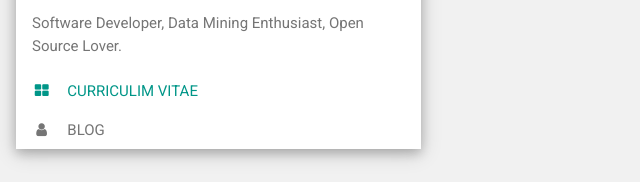
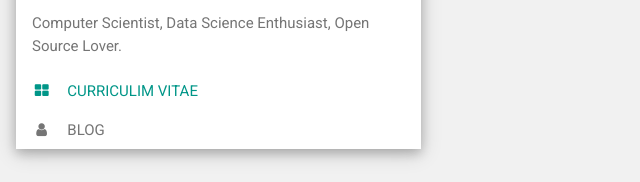
Before and after one commit to arteagac/arteagac.github.io, a plain HTML site: page index.html in a window 1280 px wide. Shown: the part 271-453 px from the top of the page, 0-640 px from the left. Drawn offline with nearby package versions, Linux system fonts and the light colour scheme.

Commit message:
Update index.html

```diff
--- a/index.html
+++ b/index.html
@@ -28,7 +28,7 @@ html,body,h1,h2,h3,h4,h5,h6 {font-family: "Roboto", sans-serif}
           </div>
         </div>
         <div class="w3-container">
-        <p class="w3-text-grey">Software Developer, Data Mining Enthusiast, Open Source Lover.</p>
+        <p class="w3-text-grey">Computer Scientist, Data Science Enthusiast, Open Source Lover.</p>
         </div>
         <div class="w3-bar-block">
           <a href="#cv" class="w3-bar-item w3-button w3-padding w3-text-teal"><i class="fa fa-th-large fa-fw w3-margin-right"></i>CURRICULIM VITAE</a>
```
